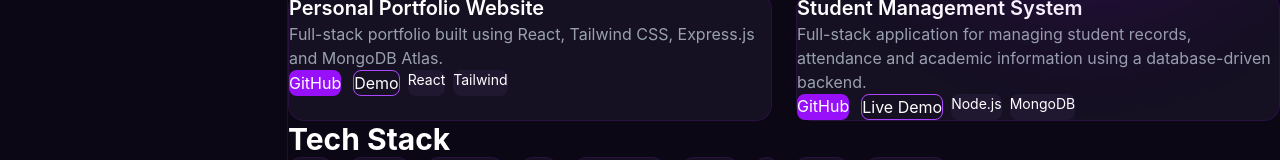
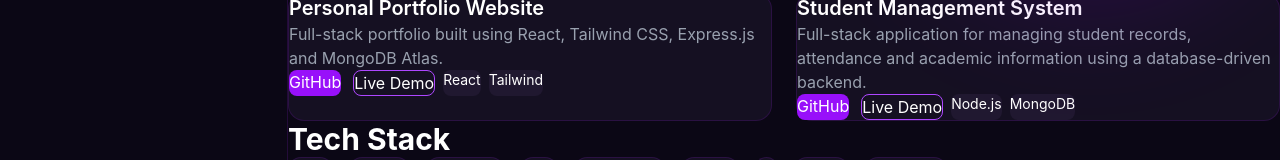
Before and after one commit to bommakoushik-code/full-stack-portfolio, a React (Vite) app in the folder portfolio-react/: page / in a window 1280 px wide. Shown: the part 385-545 px from the top of the page. Built offline with nearby package versions, Linux system fonts and the light colour scheme.

Commit message:
Update second project links

```diff
--- a/portfolio-react/src/App.jsx
+++ b/portfolio-react/src/App.jsx
@@ -221,13 +221,21 @@ const handleSubmit = async (e) => {
 
                 <div className="flex gap-2 mt-4">
                   <div className="flex gap-3 mt-5">
-  <button className="bg-purple-600 px-4 py-2 rounded-lg">
-    GitHub
-  </button>
+   <a
+  href="https://github.com/bommakoushik-code/full-stack-portfolio"
+  target="_blank"
+  className="bg-purple-600 px-4 py-2 rounded-lg"
+>
+  GitHub
+</a>
 
-  <button className="border border-purple-500 px-4 py-2 rounded-lg">
-    Demo
-  </button>
+  <a
+  href="https://full-stack-portfolio-mu-ten.vercel.app"
+  target="_blank"
+  className="border border-purple-500 px-4 py-2 rounded-lg"
+>
+  Live Demo
+</a>
 </div>
                   <span className="bg-[#201830] px-3 py-1 rounded-lg text-sm">
                     React
```
